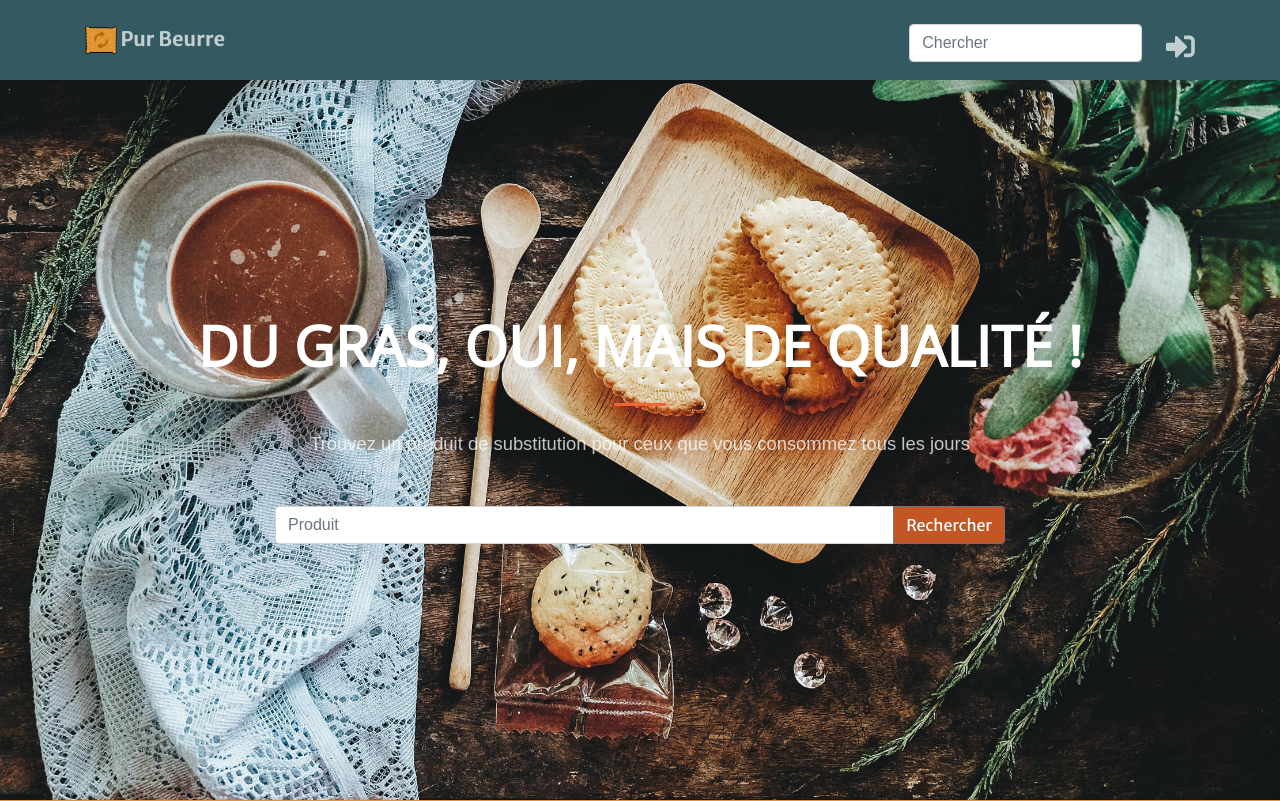
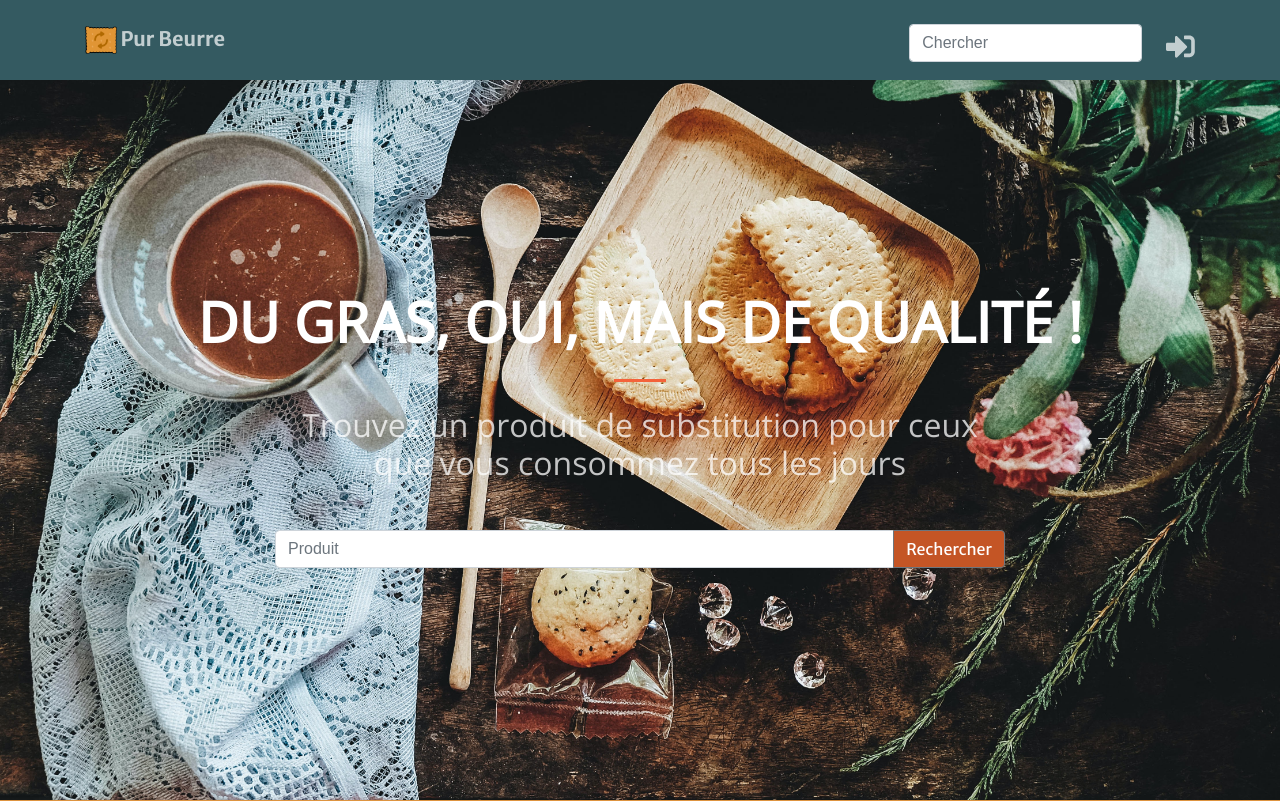
Before and after one commit to Tony380/Projet8, a Django app: page / in a window 1280 px wide. Shown: the top 801 px of the page. Run offline with Django 3.2, Linux system fonts and the light colour scheme; some libraries are stand-ins or nearby versions; some web fonts are replaced.

Commit message:
Page names

```diff
--- a/purbeurre/templates/purbeurre/index.html
+++ b/purbeurre/templates/purbeurre/index.html
@@ -21,8 +21,8 @@
                 <hr class="divider my-4" />
             </div>
             <div class="col-lg-8 align-self-baseline">
-                <p class="text-white-75 font-weight-light mb-5">Trouvez un produit de substitution
-                    pour ceux que vous consommez tous les jours</p>
+                <h2 class="text-white-75 font-weight-light mb-5">Trouvez un produit de substitution
+                    pour ceux que vous consommez tous les jours</h2>
                 <div class="input-group mb-3">
                     <input type="text" class="form-control" placeholder="Produit" aria-label="Recipient's username" aria-describedby="button-addon2">
                     <div class="input-group-append">
```
